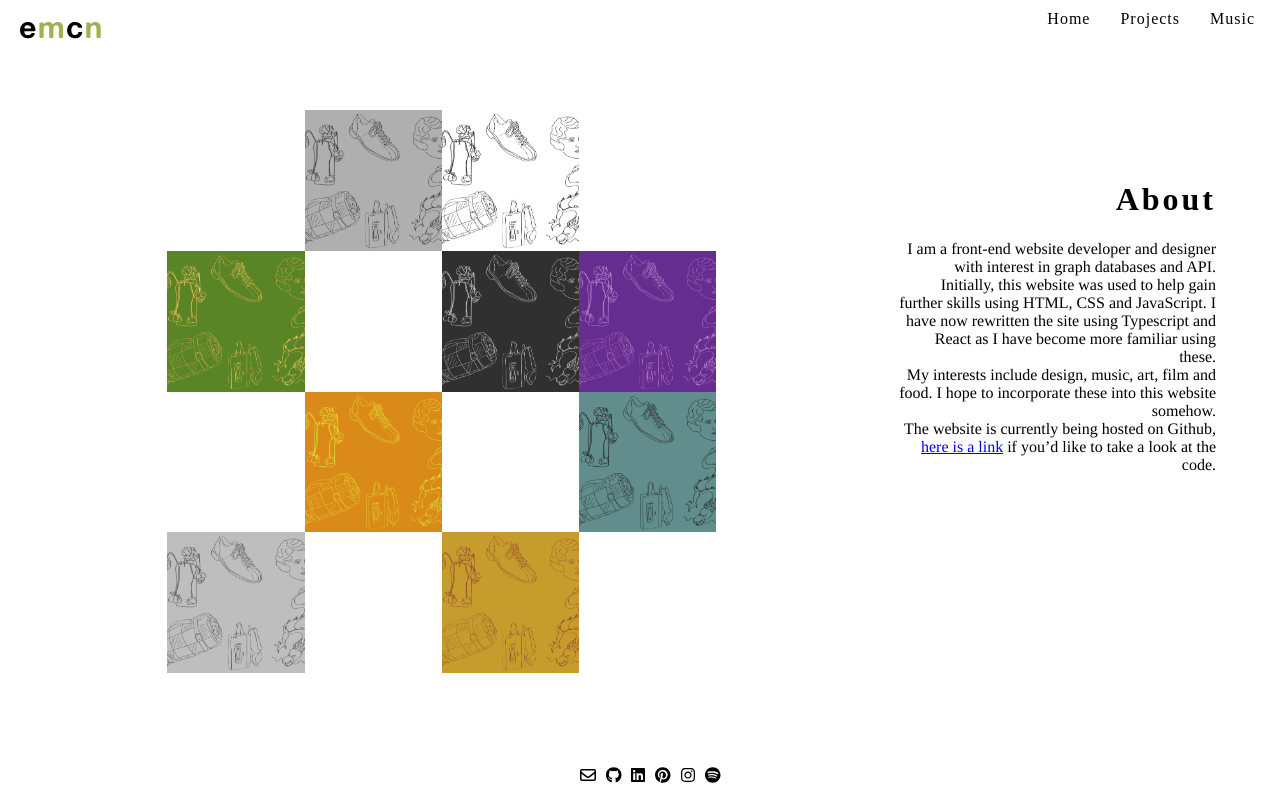
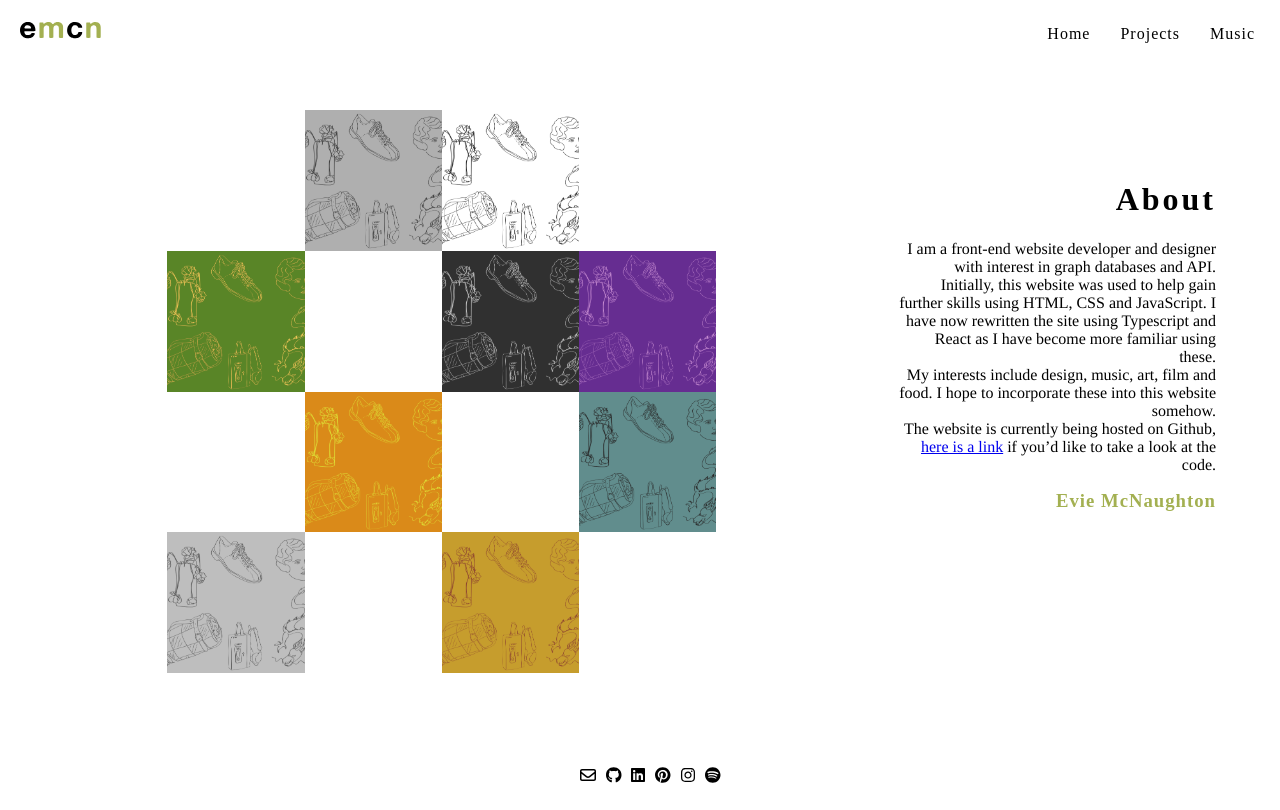
Before and after one commit to eviemcn/eviemcn.github.io, a React (Create React App) app: page / in a window 1280 px wide. Built offline with nearby package versions, Linux system fonts and the light colour scheme; a web font is replaced by a local one.

Commit message:
adjust size of image viewer images

```diff
--- a/src/components/header-styles.tsx
+++ b/src/components/header-styles.tsx
@@ -33,8 +33,6 @@ export const FooterContainer = styled.div`
 `;
 
 export const Logo = styled.div`
-  height: 30px;
-  width: 30px;
   :hover {
     cursor: pointer;
   }
@@ -58,4 +56,6 @@ export const RightLinks = styled.div`
   margin-left: auto;
   margin-right: 20px;
   font-family: "Bold";
+  display: flex;
+  align-items: center;
 `;
--- a/src/views/home-styles.tsx
+++ b/src/views/home-styles.tsx
@@ -10,6 +10,12 @@ export const DetailsWrapper = styled.div`
   > h1 {
     font-family: "Bold";
     letter-spacing: 3px;
+  }
+  > h3 {
+    font-family: "Bold";
+    letter-spacing: 1px;
+    color: #a3b051;
+    margin: 0;
   }
 `;
 
--- a/src/views/home.tsx
+++ b/src/views/home.tsx
@@ -32,6 +32,7 @@ export const Home = () => {
           </a>{" "}
           if you’d like to take a look at the code.
         </p>
+        <h3>Evie McNaughton</h3>
       </DetailsWrapper>
       <SketchWrapper>
         <SketchGrid>
--- a/src/views/projects.tsx
+++ b/src/views/projects.tsx
@@ -311,7 +311,11 @@ export const Projects = () => {
 
       {isViewerOpen && (
         <ImageViewer
-          backgroundStyle={{ zIndex: 10, backgroundColor: "rgb(0,0,0,0.9)" }}
+          backgroundStyle={{
+            zIndex: 10,
+            backgroundColor: "rgb(0,0,0,0.9)",
+            padding: "0 200px",
+          }}
           src={images}
           currentIndex={currentImage}
           disableScroll={false}
```
